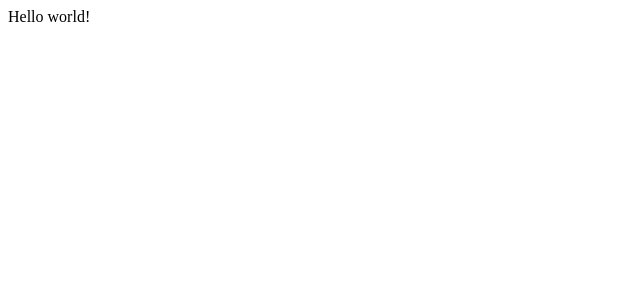
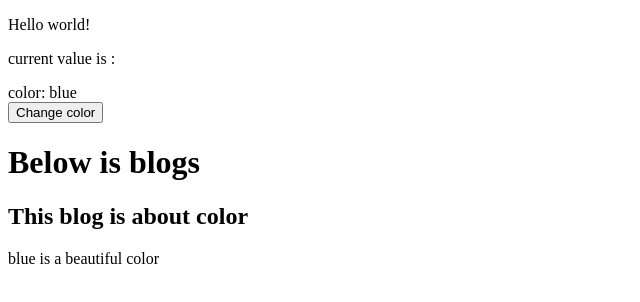
Before and after one commit to wenjoy/gatsby, a Gatsby site: page / in a window 1280 px wide. Shown: the whole page, without its empty margins (0-640 px from the left). Built offline with nearby package versions, Linux system fonts and the light colour scheme; Gatsby itself is replaced by a stand-in of ours.

Commit message:
feat: figure out context usage

```diff
--- /dev/null
+++ b/src/components/Blog.js
@@ -0,0 +1,10 @@
+import React, { useContext } from 'react'
+import { ThemeContext } from '../context'
+
+export default function Blog() {
+  const {color} = useContext(ThemeContext)
+  return <div>
+    <h2>This blog is about color</h2>
+    <p>{color} is a beautiful color</p>
+  </div>
+}
--- a/src/components/Card.js
+++ b/src/components/Card.js
@@ -0,0 +1,11 @@
+import React, { useContext } from 'react'
+import { ThemeContext } from '../context'
+
+export default function Card({onClick}) {
+  const {color} = useContext(ThemeContext)
+  return <div>
+    <p>current value is : </p>
+    <div>color: {color}</div>
+    <button onClick={onClick}>Change color</button>
+    </div>
+}
--- /dev/null
+++ b/src/components/Content.js
@@ -0,0 +1,9 @@
+import React, { useContext } from 'react'
+import Blog from './Blog'
+
+export default function context() {
+  return <div>
+    <h1>Below is blogs</h1>
+    <Blog />
+  </div>
+}
--- /dev/null
+++ b/src/context.js
@@ -0,0 +1,5 @@
+import React from "react";
+
+const defaultTheme = { color: "black" };
+
+export const ThemeContext = React.createContext(defaultTheme);
--- a/src/pages/index.js
+++ b/src/pages/index.js
@@ -1,5 +1,22 @@
-import React from "react"
+import React, { useState } from "react"
+import Card from '../components/Card'
+import Content from '../components/Content'
+import { ThemeContext } from '../context'
 
 export default function Home() {
-  return <div>Hello world!</div>
+  // const data = { color: "blue" }
+  const [data, setColor] = useState({color: "blue"})
+  const setData = () => {
+    // data.color = "red"
+    setColor({color: "red"})
+    console.log('color is changed', data);
+  }
+
+  return <div>
+    <p>Hello world!</p>
+    <ThemeContext.Provider  value={data}>
+      <Card onClick={setData} />
+      <Content />
+    </ThemeContext.Provider>
+  </div>
 }
```
